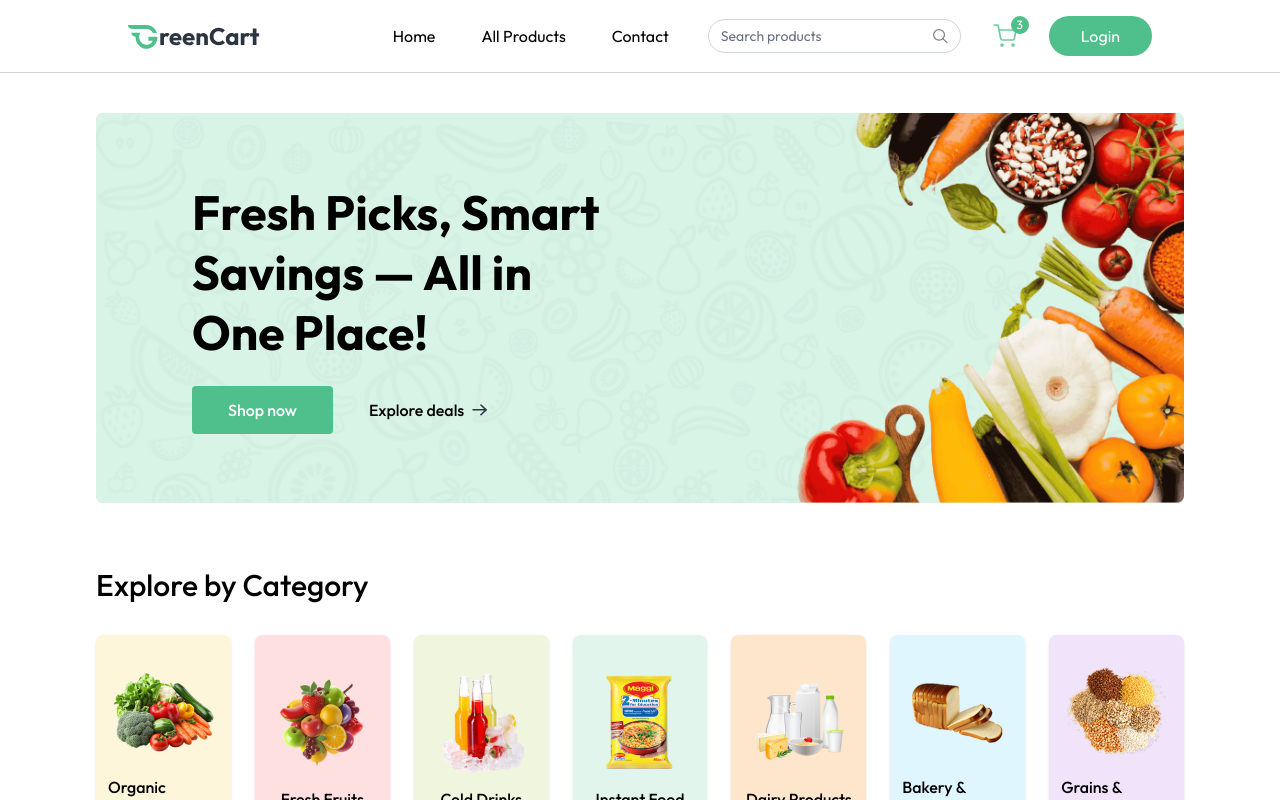
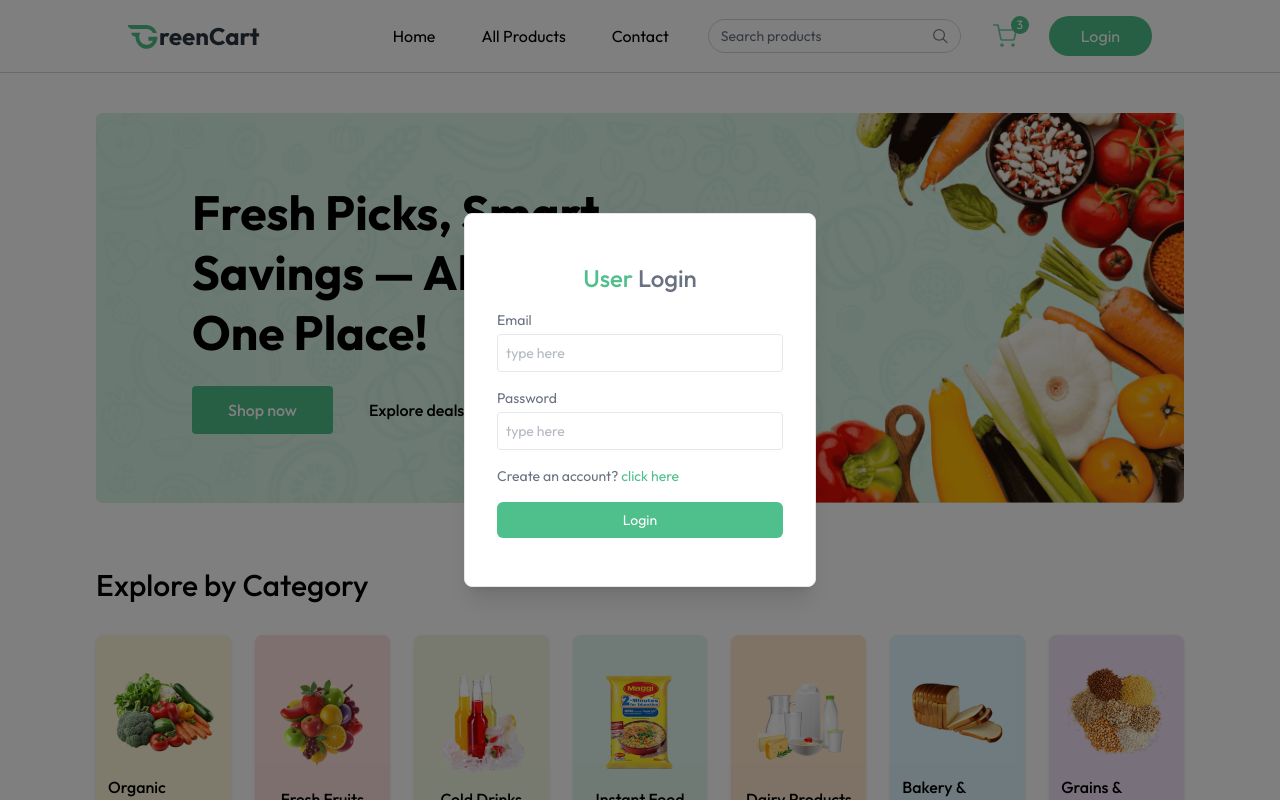
Before and after one commit to waydansh/KiranaKart, a React (Vite) app in the folder client/: page / in a window 1280 px wide. Both pictures are taken after a click on the button "Login". Shown: the top 800 px of the page. Built offline with nearby package versions, Linux system fonts and the light colour scheme.

Commit message:
login-form

```diff
--- a/client/src/App.jsx
+++ b/client/src/App.jsx
@@ -4,16 +4,20 @@
 import Home from './pages/Home';
 import { Toaster } from 'react-hot-toast';
 import Footer from './components/Footer';
+import { useAppContext } from './context/AppContext';
+import Login from './components/Login';
 
 const App = () => {
 
   const isSellerPath = useLocation().pathname.includes('seller');
+  const { showUserLogin } = useAppContext();
 
   return (
     <div>
-      { isSellerPath ? null : <Navbar />}
+      {isSellerPath ? null : <Navbar />}
+      {showUserLogin ? <Login /> : null}
 
-      <Toaster/>
+      <Toaster />
 
       <div className={` ${isSellerPath ? '' : 'px-6 md:px-16 lg:px-24 x1:px-32 '} `}>
         <Routes>
--- /dev/null
+++ b/client/src/components/Login.jsx
@@ -0,0 +1,57 @@
+import React from 'react'
+import { useAppContext } from '../context/AppContext';
+
+const Login = () => {
+    const { setShowUserLogin, setUser } = useAppContext();
+    const [state, setState] = React.useState("login");
+    const [name, setName] = React.useState("");
+    const [email, setEmail] = React.useState("");
+    const [password, setPassword] = React.useState("");
+
+    const onSubmitHandler = async (e)=>{
+        e.preventDefault();
+        setUser({
+            email: 'test@mail.com',
+            name: 'test',
+        });
+        setShowUserLogin(false);
+    }
+
+    return (
+        <div onClick={()=> setShowUserLogin(false)} className='fixed top-0 bottom-0 left-0 right-0 z-30 flex items-center text-sm text-gray-600 bg-black/50'>
+            <form onSubmit={onSubmitHandler} onClick={(e)=>e.stopPropagation()} className="flex flex-col gap-4 m-auto items-start p-8 py-12 w-80 sm:w-[352px] text-gray-500 rounded-lg shadow-xl border border-gray-200 bg-white">
+                <p className="text-2xl font-medium m-auto">
+                    <span className="text-primary">User</span> {state === "login" ? "Login" : "Sign Up"}
+                </p>
+                {state === "register" && (
+                    <div className="w-full">
+                        <p>Name</p>
+                        <input onChange={(e) => setName(e.target.value)} value={name} placeholder="type here" className="border border-gray-200 rounded w-full p-2 mt-1 outline-primary" type="text" required />
+                    </div>
+                )}
+                <div className="w-full ">
+                    <p>Email</p>
+                    <input onChange={(e) => setEmail(e.target.value)} value={email} placeholder="type here" className="border border-gray-200 rounded w-full p-2 mt-1 outline-primary" type="email" required />
+                </div>
+                <div className="w-full ">
+                    <p>Password</p>
+                    <input onChange={(e) => setPassword(e.target.value)} value={password} placeholder="type here" className="border border-gray-200 rounded w-full p-2 mt-1 outline-primary" type="password" required />
+                </div>
+                {state === "register" ? (
+                    <p>
+                        Already have account? <span onClick={() => setState("login")} className="text-primary cursor-pointer">click here</span>
+                    </p>
+                ) : (
+                    <p>
+                        Create an account? <span onClick={() => setState("register")} className="text-primary cursor-pointer">click here</span>
+                    </p>
+                )}
+                <button className="bg-primary hover:bg-primary-dull transition-all text-white w-full py-2 rounded-md cursor-pointer">
+                    {state === "register" ? "Create Account" : "Login"}
+                </button>
+            </form>
+        </div>
+    )
+}
+
+export default Login
```
